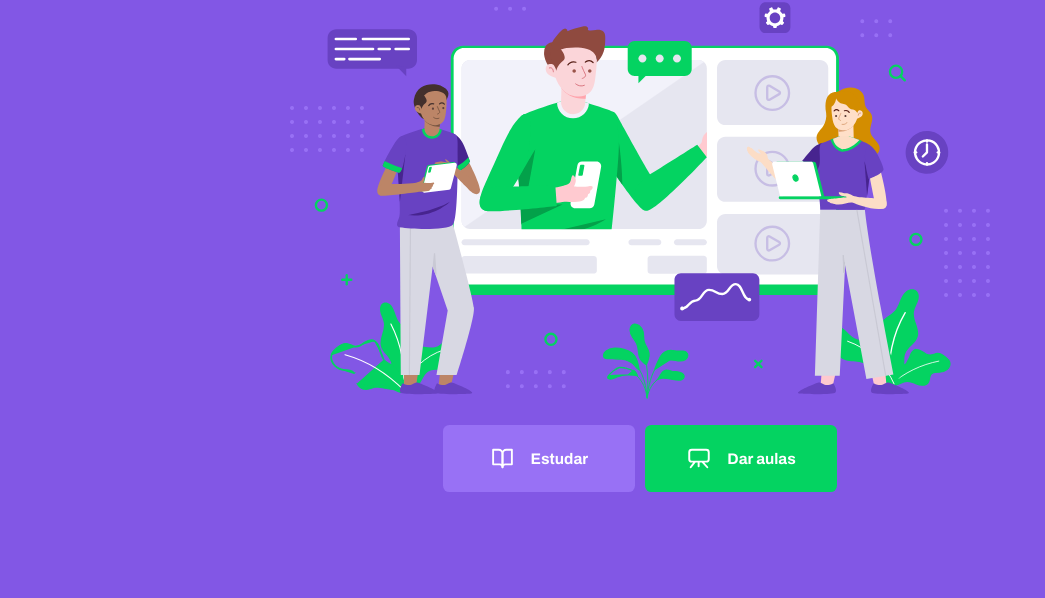
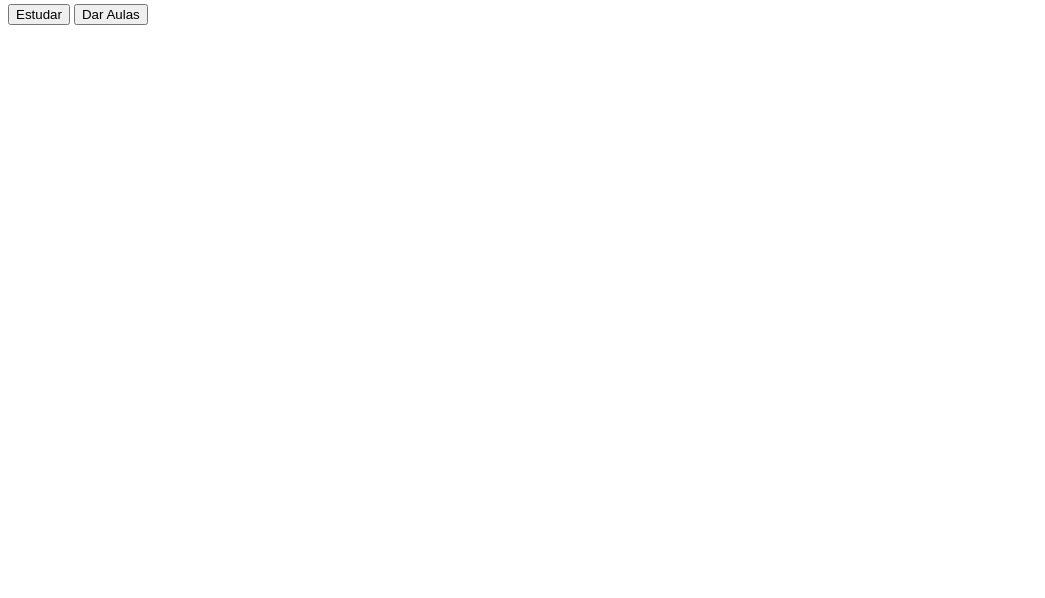
Before and after one commit to edson-1975/nlw-2, a plain HTML site: page index.html in a window 1280 px wide. Shown: the part 202-800 px from the top of the page, without its empty margins (0-1045 px from the left). Drawn offline with Linux system fonts and the light colour scheme.

Commit message:
part one

```diff
--- a/index.html
+++ b/index.html
@@ -5,8 +5,7 @@
     <meta name="viewport" content="width=device-width, initial-scale=1.0">
     <title>Proffy | Sua plataforma de estudos online</title>
 
-    <link rel="stylesheet" href="/styles/main.css">
-    <link rel="stylesheet" href="styles/partials/page-landing.css">
+    <link rel="stylesheet" href="/style.css">
 
     <link href="https://fonts.googleapis.com/css2?family=Archivo:wght@400;700&amp;family=Poppins:wght@400;600&amp;display=swap" rel="stylesheet">
 </head>
@@ -19,17 +18,8 @@
             <h2>Sua Plataforma de estudos online</h2>
         </div>
 
-        <img class="hero-image" src="/images/landing.svg" alt="Plataforma de Estudos">
-
-        <div class="buttons-container">
-            <a class="study" href="/study.html">
-                <img src="/images/icons/study.svg" alt="Estudar"> Estudar
-            </a>
-            <a class="give-classes" href="/give-classes.html">
-                <img src="/images/icons/give-classes.svg" alt="Dar aulas"> Dar aulas
-            </a>
-        </div>
-
+        <button>Estudar</button>
+        <button>Dar Aulas</button>
     </div>
 </body>
 </html>
```
